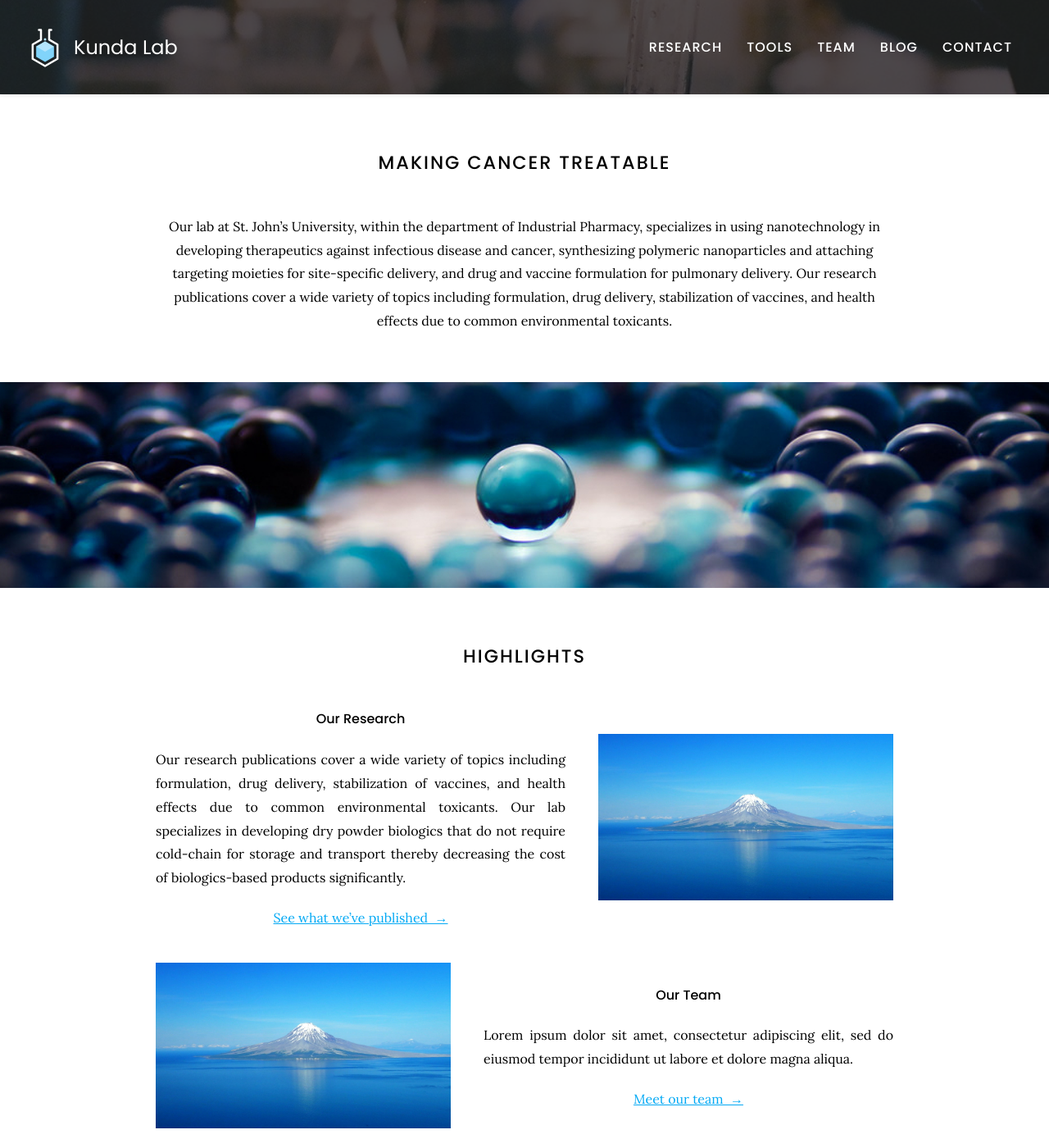
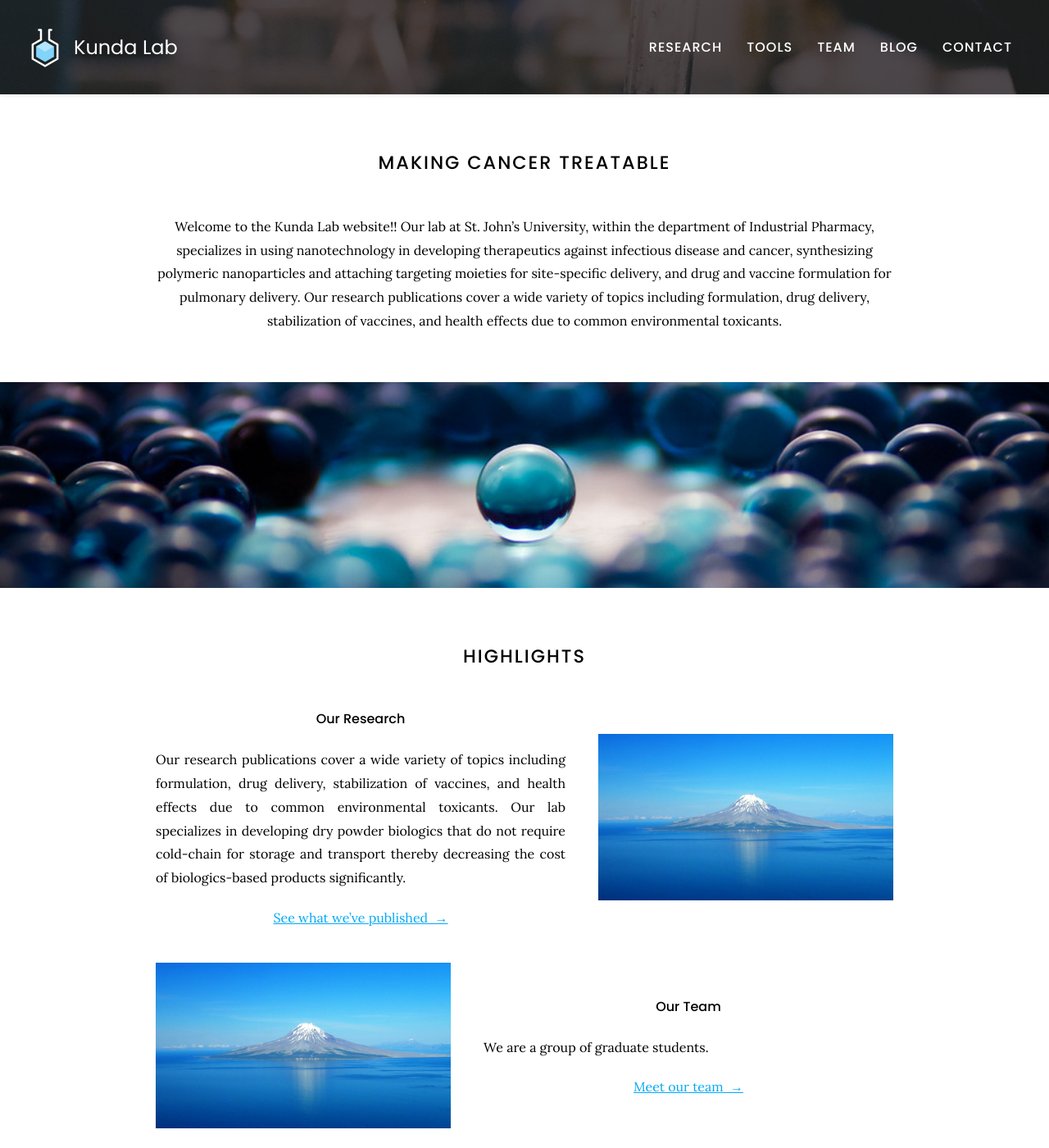
Before and after one commit to ardaram/kunda-lab, a Jekyll site: the page built from index.md, in a window 1280 px wide and 1400 px high. Shown: the whole window at 82% size. Built offline with Jekyll 4.4.1, drawn with Linux system fonts in a browser that asks for light colours; nearby versions of some CDN libraries; some of the changed text lies outside the part shown.

Commit message:
Update index.md

```diff
--- a/index.md
+++ b/index.md
@@ -4,6 +4,7 @@ title: Home
 
 # Making Cancer Treatable
 
+Welcome to the Kunda Lab website!!
 Our lab at St. John's University, within the department of Industrial Pharmacy, specializes in using nanotechnology in developing therapeutics against infectious disease and cancer, synthesizing polymeric nanoparticles and attaching targeting moieties for site-specific delivery, and drug and vaccine formulation for pulmonary delivery. Our research publications cover a wide variety of topics including formulation, drug delivery, stabilization of vaccines, and health effects due to common environmental toxicants.
 <!---{%
   include link.html
@@ -49,7 +50,7 @@ Our research publications cover a wide variety of topics including formulation,
 
 
 {% capture text %}
-Lorem ipsum dolor sit amet, consectetur adipiscing elit, sed do eiusmod tempor incididunt ut labore et dolore magna aliqua.
+We are a group of graduate students.
 
 [Meet our team &nbsp;→](team)
 {:.center}
@@ -64,8 +65,7 @@ Lorem ipsum dolor sit amet, consectetur adipiscing elit, sed do eiusmod tempor i
 %}
 
 {% capture text %}
-Duis aute irure dolor in reprehenderit in voluptate velit esse cillum dolore eu fugiat nulla pariatur.
-Excepteur sint occaecat cupidatat non proident, sunt in culpa qui officia deserunt mollit anim id est laborum.
+We are always looking for students interested to join our lab.
 
 [See our resources &nbsp;→](resources)
 {:.center}
```
